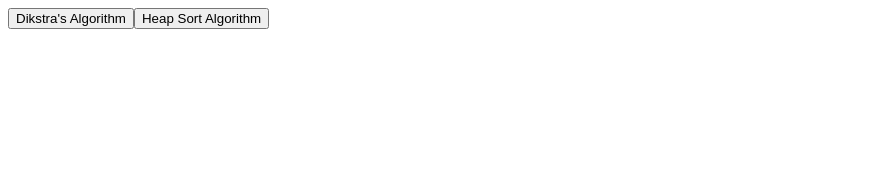
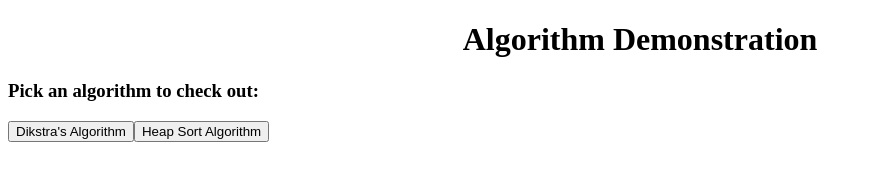
Before and after one commit to claytonkristiansen/Algorithms, a plain HTML site: page index.html in a window 1280 px wide. Shown: the whole page, without its empty margins (0-872 px from the left). Drawn offline with Linux system fonts and the light colour scheme.

Commit message:
changed title

```diff
--- a/index.html
+++ b/index.html
@@ -3,13 +3,17 @@
     <head>
         <meta charset="utf-8"/>
         <title>Algorithm Demonstration</title>
+        <h1>Algorithm Demonstration</h1>
         <link rel="stylesheet" href="styles.css">
     </head>
 
+    <body>
+        <h3>Pick an algorithm to check out:</h3>
         <button onclick="window.location.href='dikstras.html'" style="float: left;">
             Dikstra's Algorithm
         </button>
         <button onclick="window.location.href='heapsort.html'" style="float: left;">
             Heap Sort Algorithm
         </button>
+    </body>
 </html>
```
Lines whose indentation alone changed are shown as unchanged.
